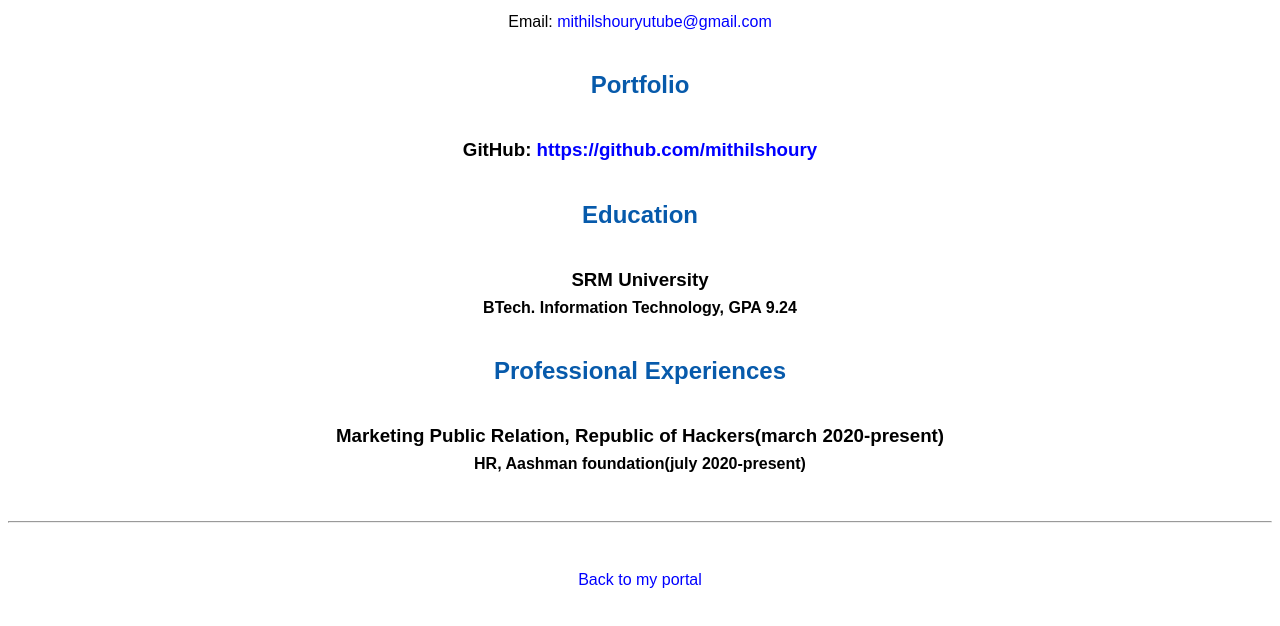
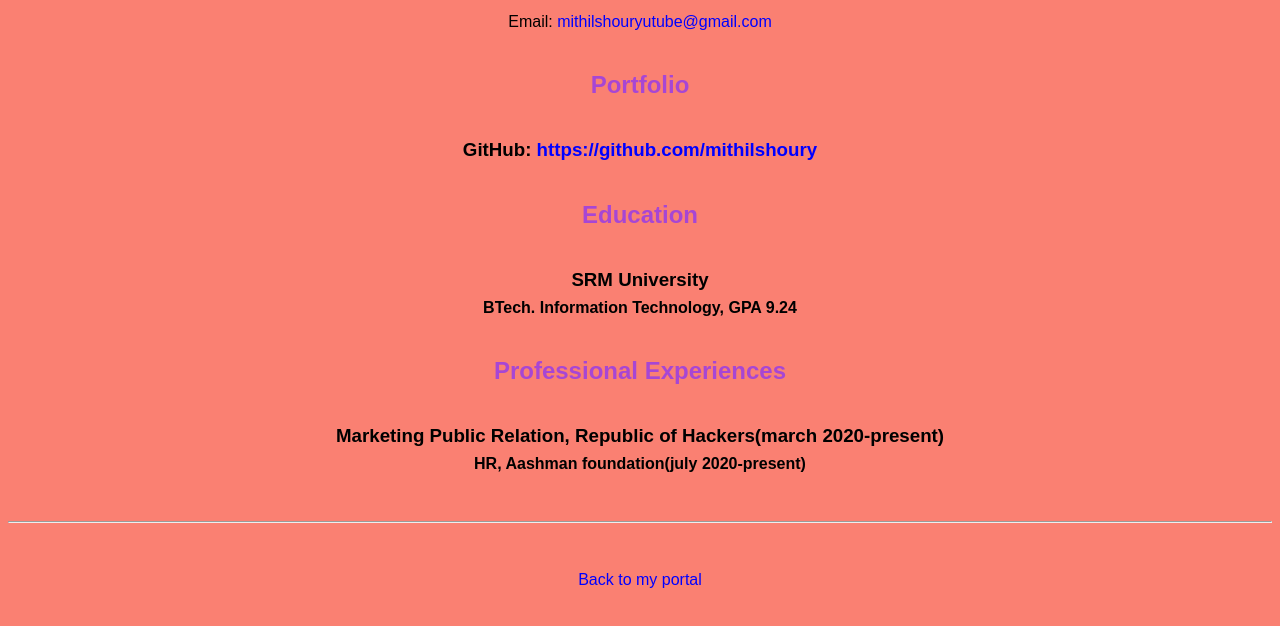
Before and after one commit to mithilshoury/mithilshoury, a plain HTML site: page resume.html in a window 1280 px wide. Shown: the part 164-790 px from the top of the page. Drawn offline with Linux system fonts and the light colour scheme.

Commit message:
Update master.css

```diff
--- a/master.css
+++ b/master.css
@@ -9,12 +9,12 @@
 
   a:hover {
 
-    color: red;/* set the text color to red here */
+    color: yellow;/* set the text color to red here */
     text-decoration: none; /* This means we do not want hyperlinks to be underlined */
   }
 
   body {
-    background-color: Brown Bramble;
+    background-color: salmon;
     color:black;
     font-family: Arial, Helvetica, sans-serif;
     text-align: center;
@@ -34,7 +34,7 @@
    }
 
   h2 {
-    color: #075AAB;
+    color: #a746d4;
       margin-bottom: 2.5rem;
     margin-top: 2.5rem;
    }
```
